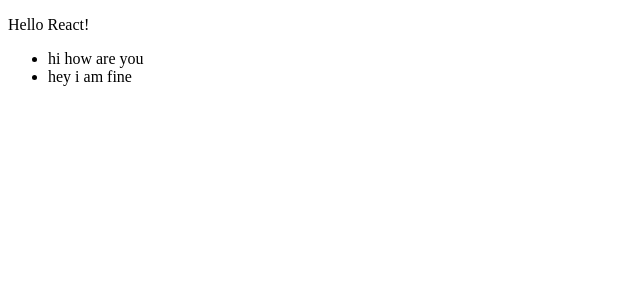
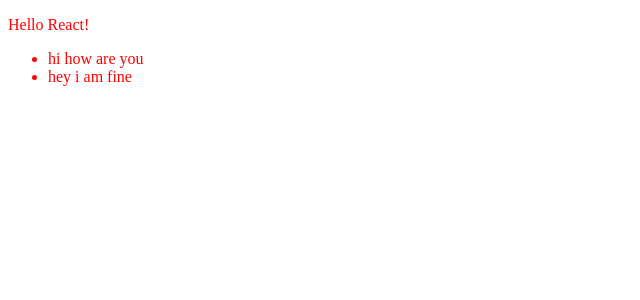
Before and after one commit to yswai/react-material-chat, a React app: page / in a window 1280 px wide. Shown: the top 300 px of the page, without its empty margins (0-640 px from the left). Built offline with nearby package versions, Linux system fonts and the light colour scheme.

Commit message:
added scss

```diff
--- a/client/App.jsx
+++ b/client/App.jsx
@@ -1,6 +1,7 @@
 import React from 'react';
 import {render} from 'react-dom';
 import Chat from './components/Chat.jsx';
+require('./styles/main.scss');
 
 class App extends React.Component {
 
--- a/client/components/Chat.jsx
+++ b/client/components/Chat.jsx
@@ -1,4 +1,5 @@
 import React from 'react';
+import PureRenderMixin from 'react-addons-pure-render-mixin';
 
 class Chat extends React.Component {
 
--- /dev/null
+++ b/client/styles/main.scss
@@ -0,0 +1,5 @@
+$color: red;
+
+body {
+  color: $color;
+}
--- a/webpack.config.js
+++ b/webpack.config.js
@@ -1,4 +1,5 @@
 var webpack = require('webpack');
+var path = require('path');
 var HtmlWebpackPlugin = require('html-webpack-plugin');
 var CLIENT_DIR =  __dirname + '/client';
 
@@ -31,6 +32,11 @@
                 query: {
                     presets: ['es2015', 'react']
                 }
+            },
+            {
+                test: /\.scss?$/,
+                loader: 'style!css!sass',
+                include: path.join(CLIENT_DIR, 'styles')
             }
         ]
     }
```
Also changed, not shown: package.json (+9 -1 lines).
